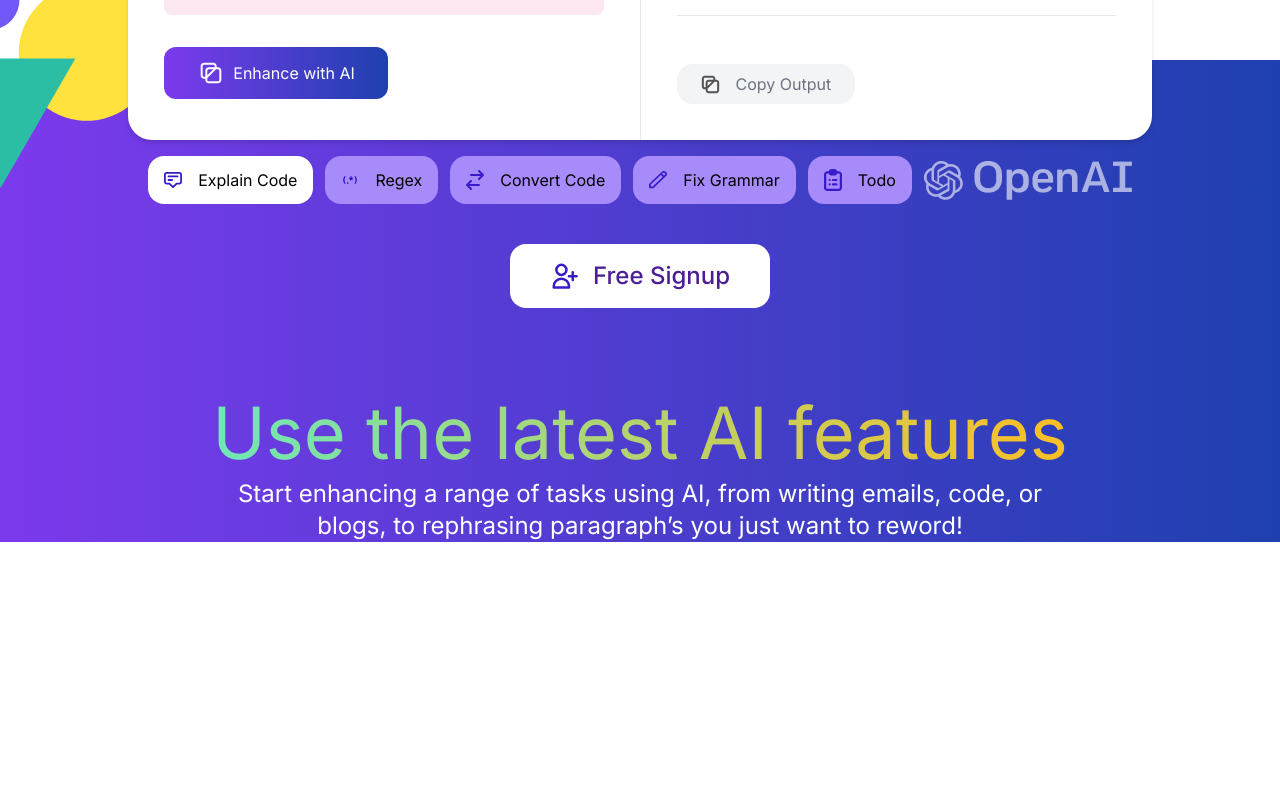
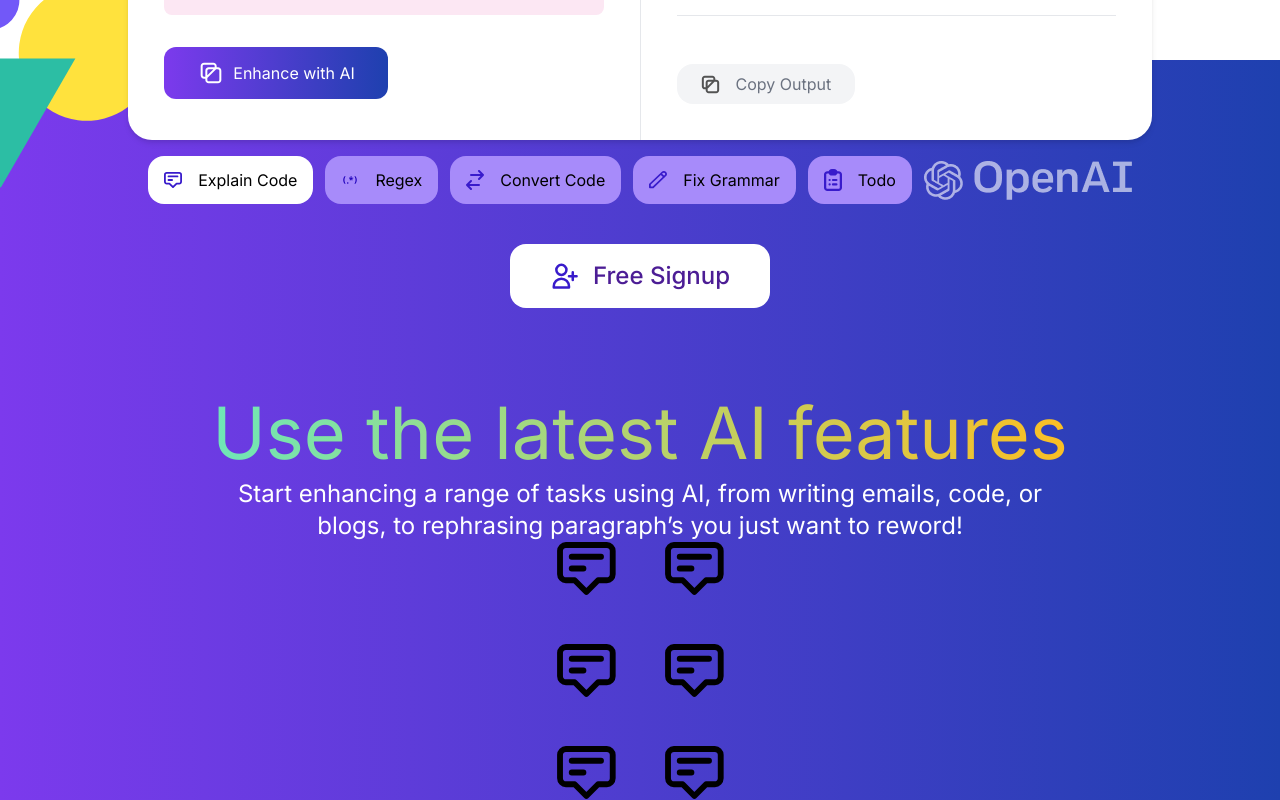
Before and after one commit to hsunwei423/enhance_ai_ui, a React (Create React App) app: page / in a window 1280 px wide. Shown: the part 832-1632 px from the top of the page. Before the commit the page ends 1374 px from the top, so only its background shows below. Built offline with nearby package versions, Linux system fonts and the light colour scheme.

Commit message:
add feature item

```diff
--- /dev/null
+++ b/src/components/FeatureItem/index.tsx
@@ -0,0 +1,17 @@
+import ExplainImg from "assets/imgs/explain.svg";
+
+export default function FeatureItem({
+  title = "",
+  mainTitle = "",
+  description = "",
+}: {
+  title: string;
+  mainTitle: string;
+  description: string;
+}) {
+  return (
+    <div className="flex items-center gap-x-8">
+      <img src={ExplainImg} alt="" width="60px" className="object-contain" />
+    </div>
+  );
+}
--- a/src/consts/index.ts
+++ b/src/consts/index.ts
@@ -33,3 +33,36 @@ export const ROUTE_LIST = [
     component: NoMatch,
   },
 ];
+
+export const FEATURE_CONTENT_LIST = [
+  {
+    title: "Content",
+    mainTitle: "Explain Code",
+    description: "Explain some code based on the syntax provided",
+  },
+  {
+    title: "Content",
+    mainTitle: "Explain Code",
+    description: "Explain some code based on the syntax provided",
+  },
+  {
+    title: "Content",
+    mainTitle: "Explain Code",
+    description: "Explain some code based on the syntax provided",
+  },
+  {
+    title: "Content",
+    mainTitle: "Explain Code",
+    description: "Explain some code based on the syntax provided",
+  },
+  {
+    title: "Content",
+    mainTitle: "Explain Code",
+    description: "Explain some code based on the syntax provided",
+  },
+  {
+    title: "Content",
+    mainTitle: "Explain Code",
+    description: "Explain some code based on the syntax provided",
+  },
+];
--- a/src/pages/Home/index.tsx
+++ b/src/pages/Home/index.tsx
@@ -1,4 +1,6 @@
 import { useState } from "react";
+
+import FeatureItem from "components/FeatureItem";
 
 import ExplainImg from "assets/imgs/explain.svg";
 import LaunchImg from "assets/imgs/launch.svg";
@@ -10,6 +12,7 @@ import CircleImg from "assets/imgs/circle.svg";
 import PeopleImg from "assets/imgs/people.svg";
 
 import { BUTTON_LIST } from "consts/home";
+import { FEATURE_CONTENT_LIST } from "consts";
 
 const CODE_CONTENT = [
   "The code above is a function definition.",
@@ -139,6 +142,17 @@ export default function Home() {
           Start enhancing a range of tasks using AI, from writing emails, code,
           or <br /> blogs, to rephrasing paragraph’s you just want to reword!
         </p>
+
+        <div className="grid grid-cols-2 gap-12 mt-18">
+          {FEATURE_CONTENT_LIST.map((d, index) => (
+            <FeatureItem
+              key={index}
+              title={d.title}
+              mainTitle={d.mainTitle}
+              description={d.description}
+            />
+          ))}
+        </div>
       </section>
     </div>
   );
```
